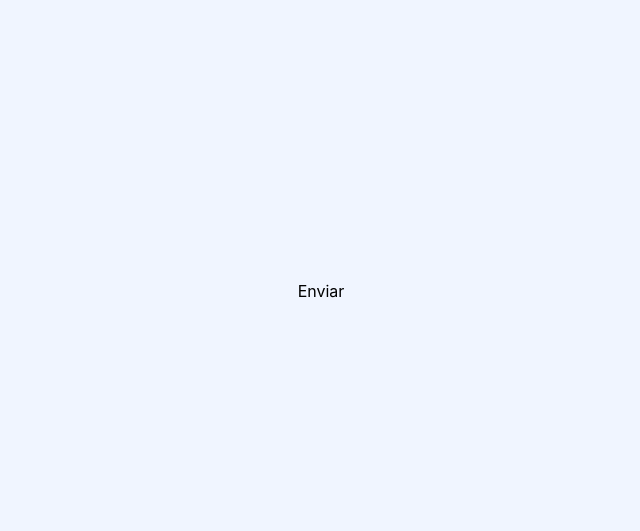
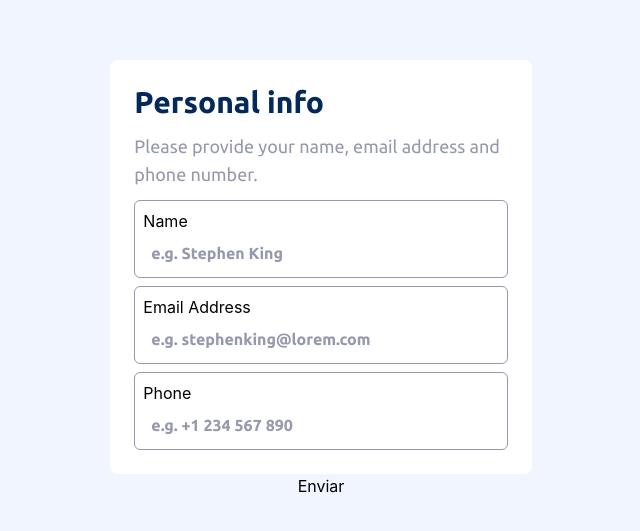
Before and after one commit to DanielMarques1404/multi-step-form-main, a React (Vite) app: page / in a window 1280 px wide. Shown: the part 129-660 px from the top of the page, without its empty margins (319-959 px from the left). Built offline with nearby package versions, Linux system fonts and the light colour scheme.

Commit message:
Developing PersonalInfoForm

```diff
--- a/package.json
+++ b/package.json
@@ -11,9 +11,11 @@
   },
   "dependencies": {
     "@tailwindcss/vite": "^4.2.1",
+    "clsx": "^2.1.1",
     "react": "^19.2.0",
     "react-dom": "^19.2.0",
     "react-hook-form": "^7.72.0",
+    "tailwind-merge": "^3.5.0",
     "tailwindcss": "^4.2.1"
   },
   "devDependencies": {
--- a/src/App.tsx
+++ b/src/App.tsx
@@ -4,7 +4,7 @@ import { ApplicationForm } from './components/Form/ApplicationForm'
 function App() {
 
   return (
-    <div className="flex items-center justify-center min-h-screen ">
+    <div className="flex items-center justify-center min-h-screen">
       <ApplicationForm />
     </div>
   )
--- a/src/components/Form/ApplicationForm.tsx
+++ b/src/components/Form/ApplicationForm.tsx
@@ -1,8 +1,10 @@
-import { useForm, FormProvider } from "react-hook-form";
+import { FormProvider, useForm } from "react-hook-form";
 import type { ApplicationData } from "../../types/types";
 import { PersonalInfo } from "./PersonalInfo";
+import { useState } from "react";
 
 export const ApplicationForm = () => {
+  const [step, setStep] = useState(1);
   const form = useForm<ApplicationData>({
     defaultValues: {
       personalInfoType: {
@@ -25,10 +27,12 @@ export const ApplicationForm = () => {
 
   return (
     <FormProvider {...form}>
-      <form onSubmit={form.handleSubmit(onSubmit)}>
-        <PersonalInfo />
-        <button type="submit">Enviar</button>
-      </form>
+      <div className="w-1/3">
+        <form onSubmit={form.handleSubmit(onSubmit)}>
+          {step === 1 && <PersonalInfo />}
+          <button type="submit">Enviar</button>
+        </form>
+      </div>
     </FormProvider>
   );
-}
+};
--- a/src/components/Form/PersonalInfo.tsx
+++ b/src/components/Form/PersonalInfo.tsx
@@ -1,5 +1,6 @@
 import { useFormContext } from "react-hook-form";
 import type { ApplicationData } from "../../types/types";
+import { Input } from "../ui/Input";
 
 export const PersonalInfo = () => {
   const {
@@ -8,15 +9,35 @@ export const PersonalInfo = () => {
   } = useFormContext<ApplicationData>();
 
   return (
-  <div>
-    <input {...register("personalInfoType.name", { required: "Name is required" })} />
-    {errors.personalInfoType?.name && <p>{errors.personalInfoType.name.message}</p>}
-
-    <input {...register("personalInfoType.email", { required: "Email is required" })} />
-    {errors.personalInfoType?.email && <p>{errors.personalInfoType.email.message}</p>}
-
-    <input {...register("personalInfoType.phone", { required: "Phone is required" })} />
-    {errors.personalInfoType?.phone && <p>{errors.personalInfoType.phone.message}</p>}
-  </div>
+    <section className="flex flex-col gap-3 items-start bg-White p-6 rounded-lg w-full">
+      <h1>Personal info</h1>
+      <p>Please provide your name, email address and phone number.</p>
+      <div className="flex flex-col gap-2 w-full">
+        <Input
+          label={"Name"}
+          placeholder="e.g. Stephen King"
+          {...register("personalInfoType.name", {
+            required: "This field is required",
+          })}
+          errors={errors.personalInfoType?.name}
+        />
+        <Input
+          label={"Email Address"}
+          placeholder="e.g. stephenking@lorem.com"
+          {...register("personalInfoType.email", {
+            required: "This field is required",
+          })}
+          errors={errors.personalInfoType?.email}
+        />
+        <Input
+          label={"Phone"}
+          placeholder="e.g. +1 234 567 890"
+          {...register("personalInfoType.phone", {
+            required: "This field is required",
+          })}
+          errors={errors.personalInfoType?.phone}
+        />
+      </div>
+    </section>
   );
 };
--- /dev/null
+++ b/src/components/ui/Input.tsx
@@ -0,0 +1,40 @@
+import { useState, type InputHTMLAttributes } from "react";
+import type { FieldError } from "react-hook-form";
+import { cn } from "../../lib/cn";
+
+type InputProps = InputHTMLAttributes<HTMLInputElement> & {
+  label: string;
+  errors?: FieldError;
+};
+
+export const Input = (props: InputProps) => {
+  const [focus, setFocus] = useState(false);
+
+  return (
+    <div
+      className={cn(
+        "flex flex-col items-start gap-1 border border-Grey-500 p-2 rounded-md w-full focus:border-Blue-300",
+        focus ? "border-Blue-950 border-2" : "",
+        props.errors ? "border-Red-500 border-2" : "",
+      )}
+    >
+      <div className="flex items-center justify-between w-full">
+        <label htmlFor={props.id}>{props.label}</label>
+        {props.errors && (
+          <label className="text-Red-500 font-bold text-sm">
+            {props.errors.message}
+          </label>
+        )}
+      </div>
+      <input
+        {...props}
+        className={cn(
+          "w-full font-ubuntu text-Blue-950 font-semibold placeholder:text-Grey-500 px-2 py-1 placeholder:font-semibold focus:outline-none focus:ring-0 ",
+          props.className ?? "",
+        )}
+        onFocus={() => setFocus(true)}
+        onBlur={() => setFocus(false)}
+      />
+    </div>
+  );
+};
--- a/src/index.css
+++ b/src/index.css
@@ -27,8 +27,12 @@ body {
   @apply bg-Blue-100;
 }
 
+p {
+  @apply font-ubuntu text-Grey-500 text-lg text-start;
+}
+
 h1 {
-  @apply text-6xl font-bold;
+  @apply font-ubuntu text-Blue-950 text-3xl font-bold;
 }
 
 h2 {
--- /dev/null
+++ b/src/lib/cn.ts
@@ -0,0 +1,6 @@
+import clsx, { type ClassValue } from "clsx";
+import { twMerge } from "tailwind-merge";
+
+export const cn = (...inputs: ClassValue[]) => {
+  return twMerge(clsx(inputs));
+};
```
Also changed, not shown: 1 other file (tests, documents, lock files or other folders).
